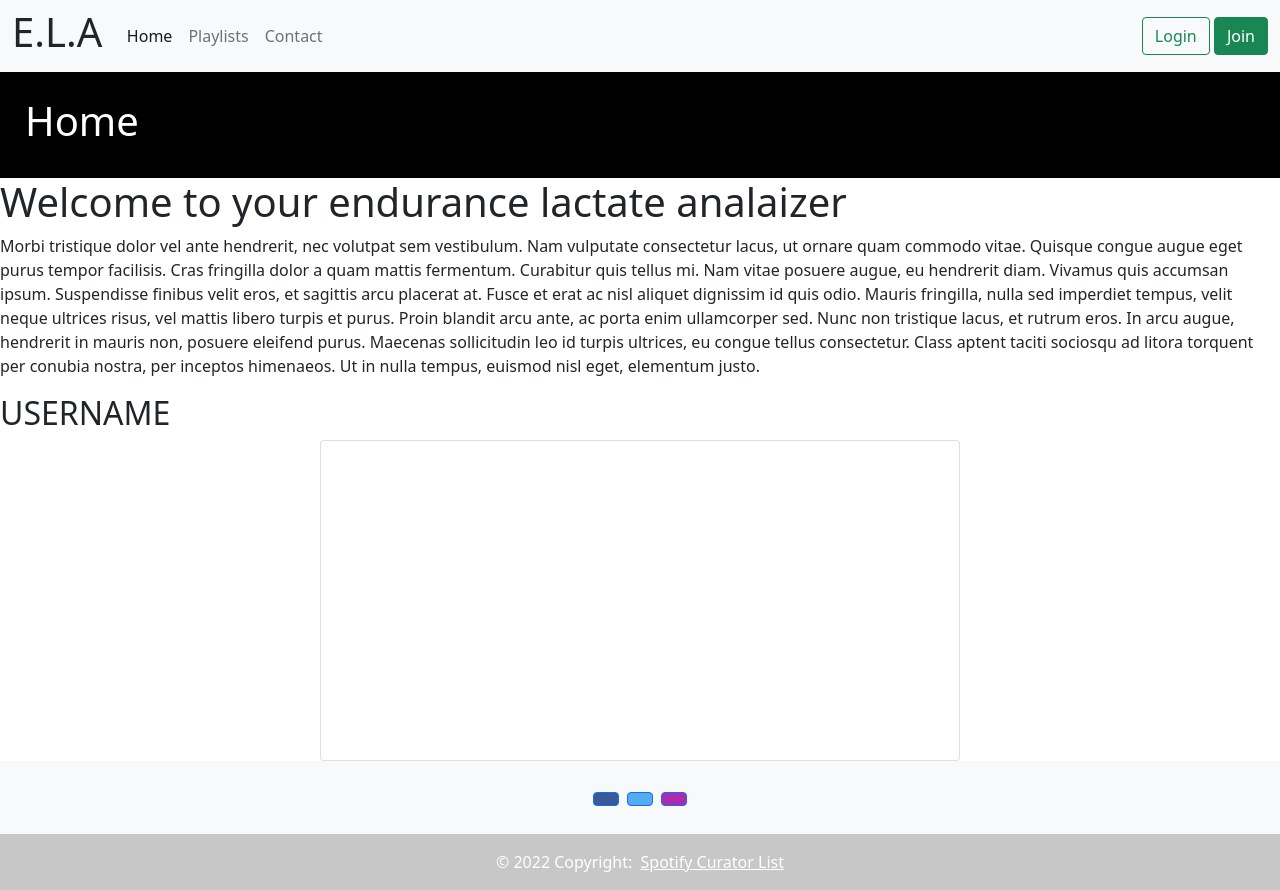
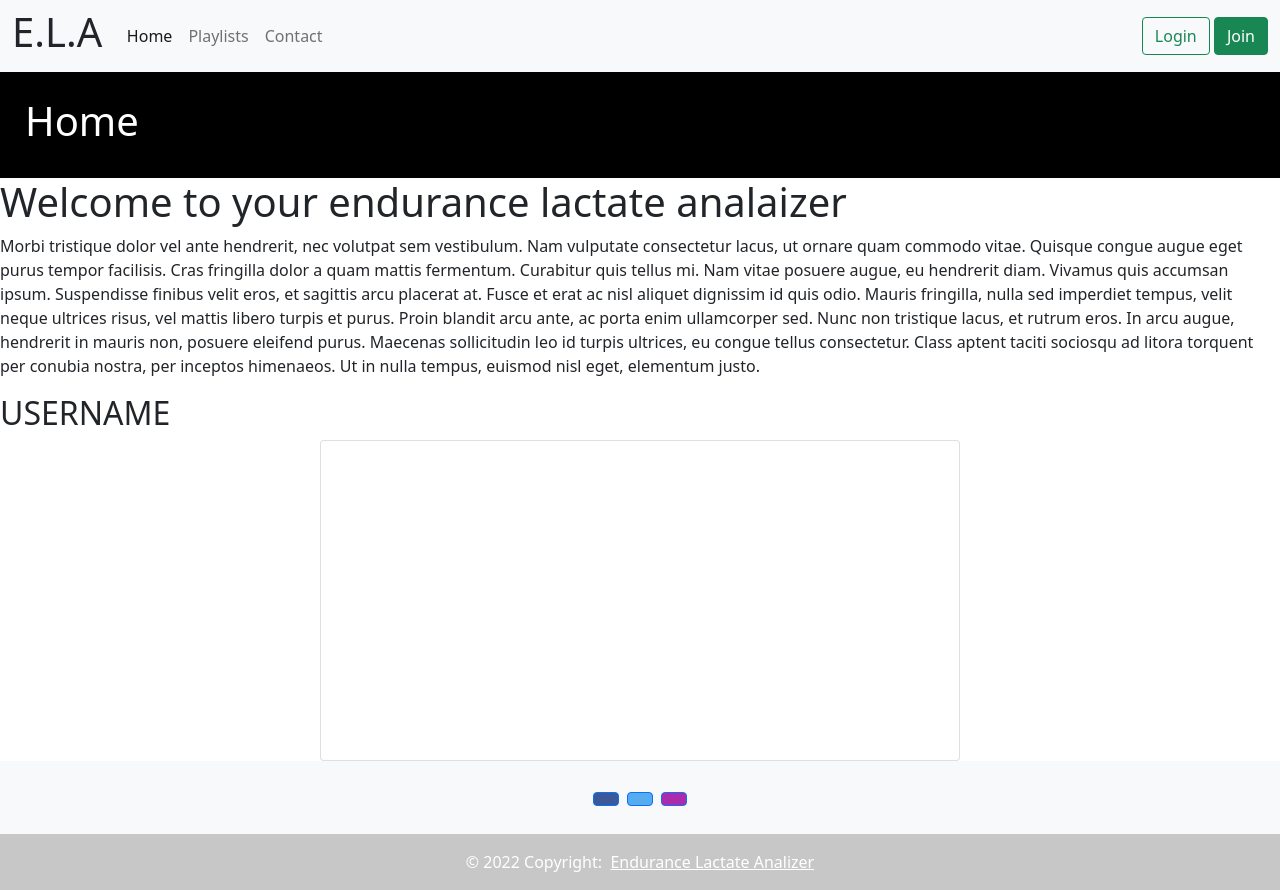
Before and after one commit to jonathonmcclen/endurance-lactate-analyzer-client, a React (Create React App) app: page /profile/1 in a window 1280 px wide. Built offline with nearby package versions, Linux system fonts and the light colour scheme.

Commit message:
Changed footer coppywrite

```diff
--- a/src/components/Footer.js
+++ b/src/components/Footer.js
@@ -42,7 +42,7 @@ class Footer extends React.Component {
           >
             © 2022 Copyright: &nbsp;
             <a className="text-white" href="#">
-              Spotify Curator List
+              Endurance Lactate Analizer
             </a>
           </div>
         </footer>
```
